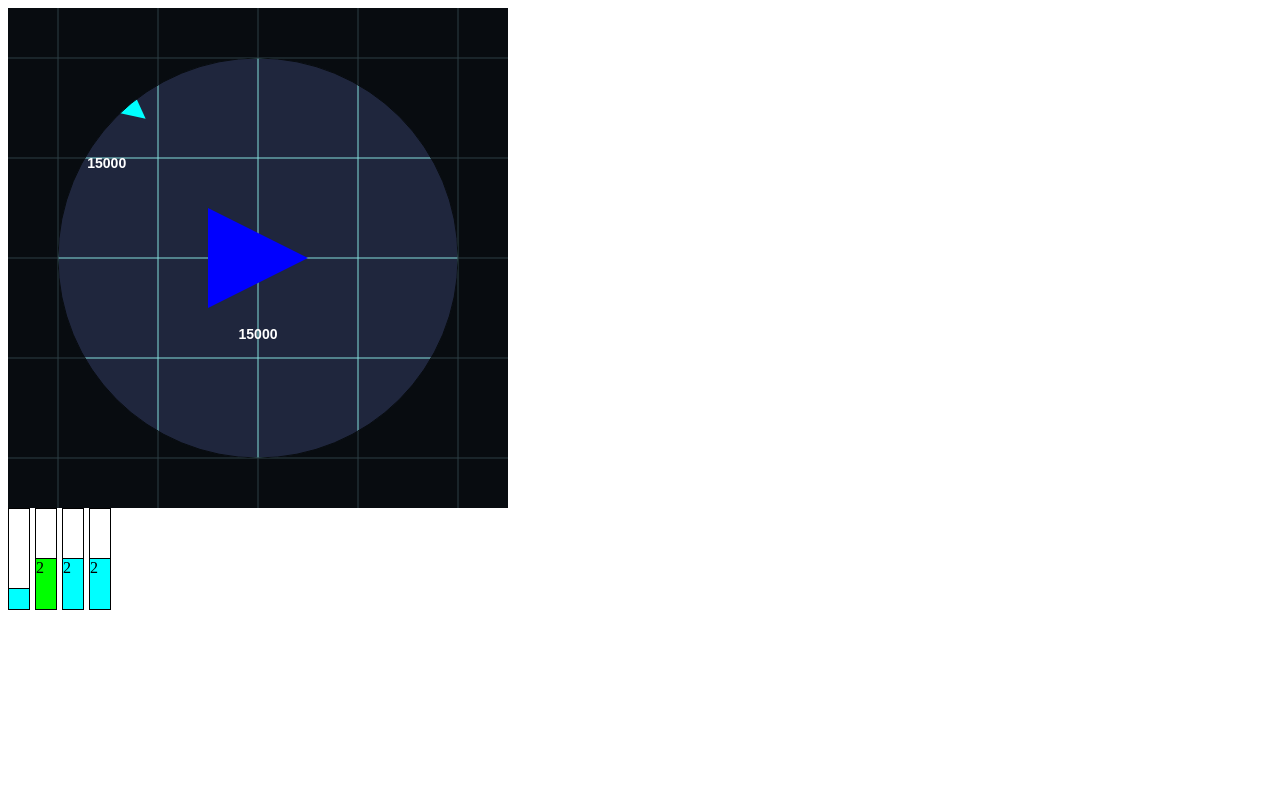
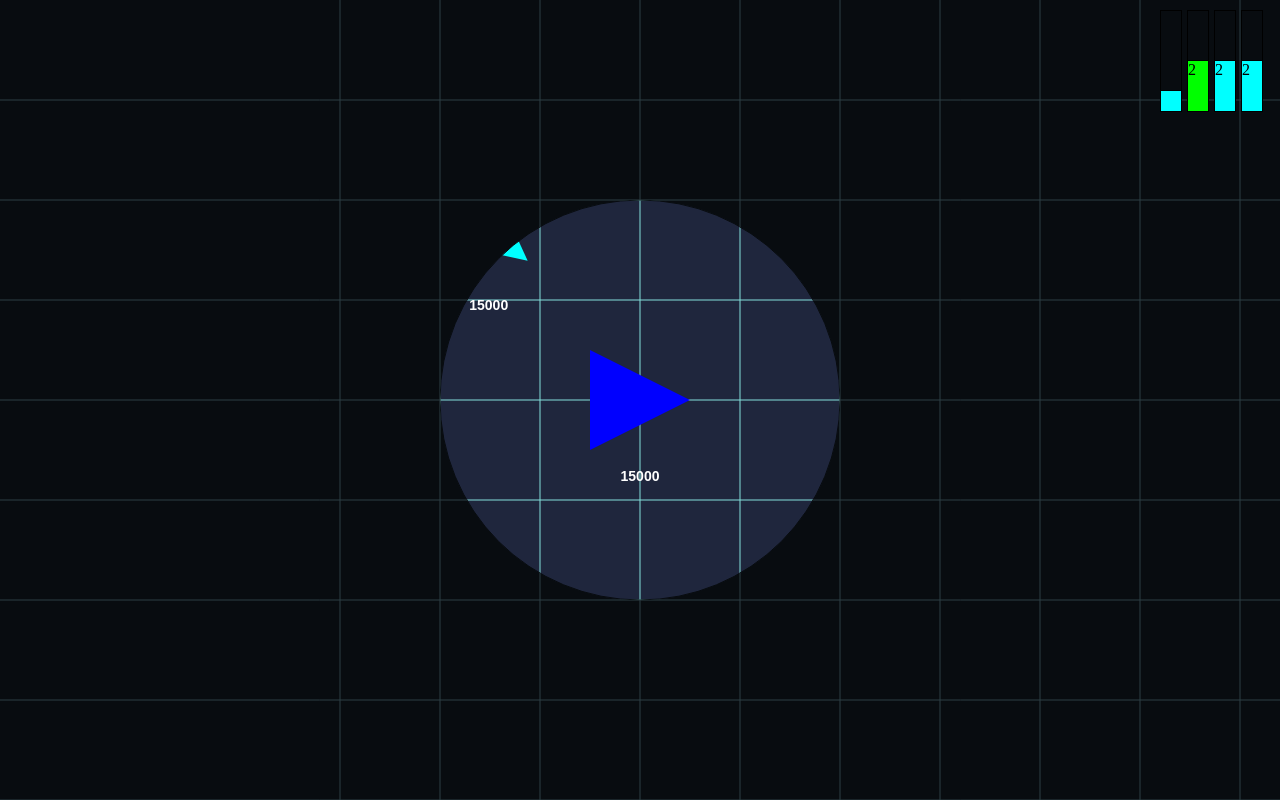
Before and after one commit to vitorreus/DayOfSagittarius, a website: page index.html in a window 1280 px wide. Drawn offline with Linux system fonts and the light colour scheme.

Commit message:
Fullscreen

```diff
--- a/css/style.css
+++ b/css/style.css
@@ -1,6 +1,9 @@
 #energy{
 	vertical-align: bottom;
-	width:300px;
+	width:110px;
+	position:absolute;
+	top:10px;
+	right:10px;
 
 }
 #energy div{
@@ -23,3 +26,6 @@
 	border-top: 1px solid black;
 	 position: absolute; bottom: 0; left: 0;
 }
+
+html, body { width:100%; height:100%;  margin:0; padding:0; }
+canvas { display:block; }
--- a/js/HumanPlayer.js
+++ b/js/HumanPlayer.js
@@ -7,10 +7,14 @@ HumanPlayer  = Player.extend({
 	FixedUpdate:function(){
 		this._super();
 		//TODO: Follow average position of all selected fleets
-		//TODO: Remove the consta 500 with window width
 		if (this.selectedFleets[0]){
-	 		this.scene.x = 500/2 -this.selectedFleets[0].transform.x;
-	 		this.scene.y = 500/2 -this.selectedFleets[0].transform.y;
+			//TODO:Figure out a better way to get the canvas dimension
+			var rootContainer = this.scene;
+			while(rootContainer.parent){
+				rootContainer = rootContainer.parent;
+			}
+	 		this.scene.x = rootContainer.canvas.width/2 -this.selectedFleets[0].transform.x;
+	 		this.scene.y = rootContainer.canvas.height/2 -this.selectedFleets[0].transform.y;
  		}
 	}
 });
--- a/js/app.js
+++ b/js/app.js
@@ -50,6 +50,18 @@ function handleComplete(){
 		app.Event({name:"stagemousedown",evt:evt});
 	})
 
+	//Fullscreen
+	var canvas = document.getElementById('myCanvas');
+    function resizeCanvas() {
+            canvas.width = window.innerWidth;
+            canvas.height = window.innerHeight;
+            //need to update the stage on resize to avaid flashing
+            stage.update();
+    }
+    // resize the canvas to fill browser window dynamically
+    window.addEventListener('resize', resizeCanvas, false);
+    resizeCanvas();
+
 }
 
 function init(){
@@ -58,5 +70,4 @@ function init(){
 	queue = new createjs.LoadQueue(false); //pass false to use locally
 	queue.addEventListener("complete",handleComplete)
 	queue.loadManifest([{id:"bg",src:"images/bg.png"}])
-
 }
```
